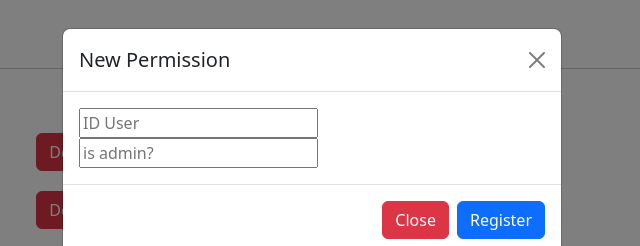
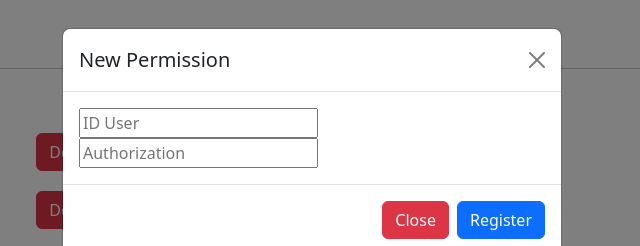
Before and after one commit to ingridcriistine/java-spring-final-project, a plain HTML site: page front-end/space.html in a window 1280 px wide. Both pictures are taken after a click on the button "New Permission". Shown: the top 246 px of the page, 328-968 px from the left. Drawn offline with nearby package versions, Linux system fonts and the light colour scheme.

Commit message:
Tela de espaço terminada

```diff
--- a/front-end/space.html
+++ b/front-end/space.html
@@ -88,7 +88,7 @@
             </div>
             <div class="modal-body">
                 <input type="number" placeholder="ID User">
-                <input type="number" placeholder="is admin?">
+                <input type="number" placeholder="Authorization">
             </div>
             <div class="modal-footer">
                 <button type="button" class="btn btn-danger" data-bs-dismiss="modal">Close</button>
```
